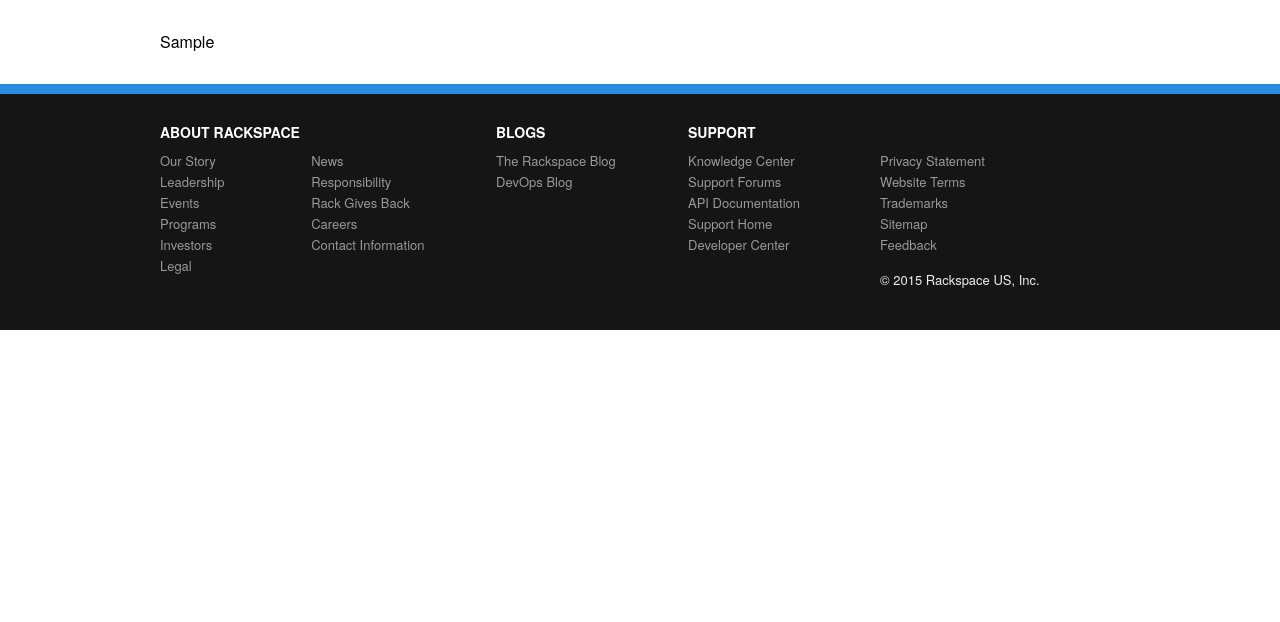
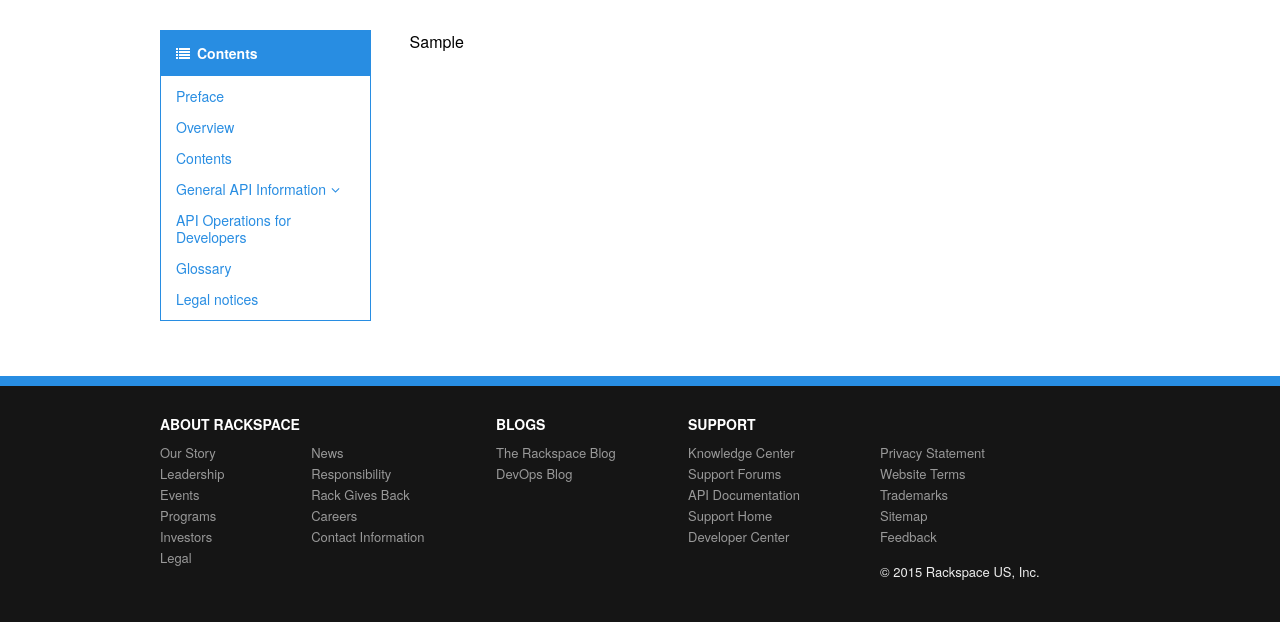
Before and after one commit to annegentle/wadl2rst, a Python web app: template wadl2html/templates/application.jinja in a window 1280 px wide. Shown: the part 188-810 px from the top of the page. Before the commit the page ends 518 px from the top, so only its background shows below. Run offline with Jinja, Linux system fonts and the light colour scheme; the template is opened without the code that fills it: most values are stand-ins (such as "Sample title", 1, 10 or a date in 2020); some libraries are stand-ins or nearby versions.

Commit message:
added sidebar

```diff
--- a/includes/css/main.css
+++ b/includes/css/main.css
@@ -1,5 +1,7 @@
 @import url('reset.css');
 @import url('skeleton.css');
+@import url('highlight-tango.css');
+
 @import url(http://fonts.googleapis.com/css?family=Open+Sans:300italic,400italic,600italic,700italic,800italic,400,600,300,700,800);
 @import url(http://fonts.googleapis.com/css?family=Source+Code+Pro:400,500,600,700);
 @import url(http://fonts.googleapis.com/css?family=Lato);
@@ -77,8 +79,9 @@ a:hover {text-decoration: underline;}
 
 strong {font-weight: 700;}
 
+.content-container {margin: 30px 0;}
+
 .content {
-    margin: 30px auto;
     font-weight: 300;
     font-size: 16px;
     line-height: 24px;
@@ -199,7 +202,8 @@ strong {font-weight: 700;}
 
 .content table tbody td.attributes-name {white-space: nowrap;}
 
-/* TODO: Fix this in markup */
+
+/* START TODO: Fix this in markup */
 .content table tbody h3 {font-size: 14px; font-weight: 600; margin-bottom: 0;}
 .content table tbody p {margin-bottom: 0;}
 
@@ -209,6 +213,7 @@ strong {font-weight: 700;}
 }
 
 .content ul li p, ol li p {margin-bottom: 10px;}
+/* END TODO: Fix this in markup */
 
 
 .content .responses {
@@ -223,6 +228,56 @@ strong {font-weight: 700;}
 }
 
 .content .responses div:last-child {border-bottom-width: 0;}
+
+.sidebar-section {
+    border: 1px solid #288de2;
+    -webkit-box-sizing: border-box; /* Safari/Chrome, other WebKit */
+    -moz-box-sizing: border-box; /* Firefox, other Gecko */
+    box-sizing: border-box; /* IE 8+ */
+}
+
+.sidebar-section {
+    margin-bottom: 25px;
+    border-top: 1px solid #288de2;
+}
+
+.sidebar-section h3 {
+    padding: 15px;
+    margin: 0;
+    background: #288de2;
+    color: #fff;
+    font-size: 14px;
+    font-weight: 600;
+}
+
+.sidebar-section h3 i {
+    margin-right: 7px;
+}
+
+.sidebar-section ul {
+    font-size: 14px;
+    line-height: 17px;
+    list-style-type: none;
+    margin: 5px 0;
+}
+
+.sidebar-section ul li {
+    padding: 0;
+    margin: 0;
+}
+
+.sidebar-section ul li a {
+    padding: 7px 15px;
+    display: block;
+    color: #288de2;
+    text-decoration: none;
+}
+
+.sidebar-section ul li a:hover {
+    text-decoration: underline;
+}
+
+.sidebar-section ul li a i {margin-left: 5px;}
 
 p code {
     font-family: 'Source Code Pro', 'Courier', monospace;
--- a/wadl2html/templates/application.jinja
+++ b/wadl2html/templates/application.jinja
@@ -4,7 +4,6 @@
         <link rel="stylesheet" type="text/css" href="includes/css/header.css">
         <link rel="stylesheet" type="text/css" href="includes/css/footer.css">
         <link rel="stylesheet" type="text/css" href="includes/css/main.css">
-        <link rel="stylesheet" type="text/css" href="includes/css/highlight-tango.css">
     </head>
 
     <body>
@@ -79,8 +78,26 @@
             </div>
         </header>
         <article>
-            <div class="container content">
-                {{child_html}}
+            <div class="container">
+                <div class="row content-container">
+                    <div class="three columns alpha sidebar">
+                        <div class="sidebar-section">
+                            <h3><i class="fa fa-list"></i>Contents</h3>
+                            <ul class="sidebar-navigation">
+                                <li><a href="">Preface</a></li>
+                                <li><a href="">Overview</a></li>
+                                <li><a href="">Contents</a></li>
+                                <li><a href="">General API Information<i class="fa fa-angle-down"></i></a></li>
+                                <li><a href="">API Operations for Developers</a></li>
+                                <li><a href="">Glossary</a></li>
+                                <li><a href="">Legal notices</a></li>
+                            </ul>
+                        </div>
+                    </div>
+                    <div class="nine columns omega content">
+                        {{child_html}}
+                    </div>
+                </div>
             </div>
         </article>
         <footer>
```
